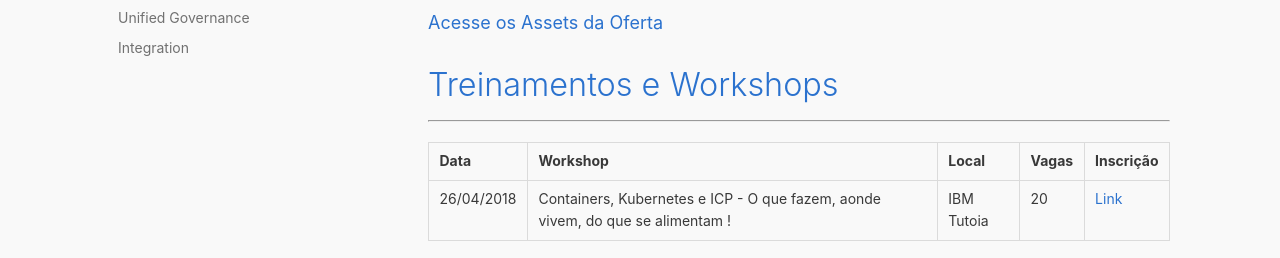
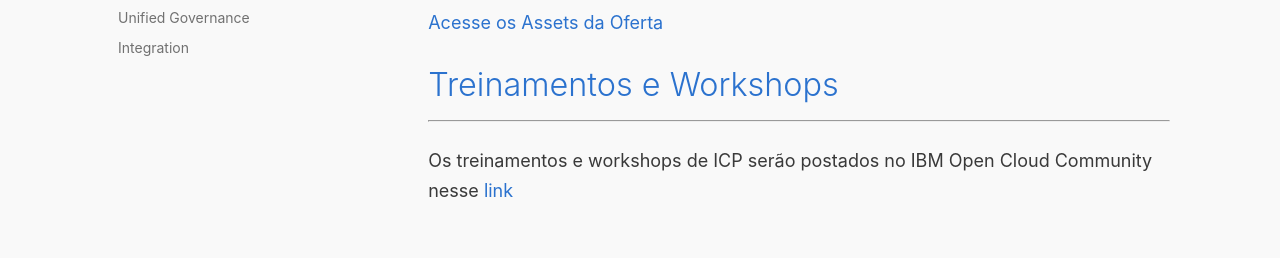
Before and after one commit to fdesouzas/ibmpartners.github.io, a plain HTML site: page docs/icp-ofer-01.html in a window 1280 px wide. Shown: the part 740-998 px from the top of the page. Drawn offline with nearby package versions, Linux system fonts and the light colour scheme.

Commit message:
change link

```diff
--- a/docs/icp-ofer-01.html
+++ b/docs/icp-ofer-01.html
@@ -17,14 +17,7 @@
 <br /></p>
 <h2><a class="anchor" aria-hidden="true" id="treinamentos-e-workshops"></a><a href="#treinamentos-e-workshops" aria-hidden="true" class="hash-link"><svg class="hash-link-icon" aria-hidden="true" height="16" version="1.1" viewBox="0 0 16 16" width="16"><path fill-rule="evenodd" d="M4 9h1v1H4c-1.5 0-3-1.69-3-3.5S2.55 3 4 3h4c1.45 0 3 1.69 3 3.5 0 1.41-.91 2.72-2 3.25V8.59c.58-.45 1-1.27 1-2.09C10 5.22 8.98 4 8 4H4c-.98 0-2 1.22-2 2.5S3 9 4 9zm9-3h-1v1h1c1 0 2 1.22 2 2.5S13.98 12 13 12H9c-.98 0-2-1.22-2-2.5 0-.83.42-1.64 1-2.09V6.25c-1.09.53-2 1.84-2 3.25C6 11.31 7.55 13 9 13h4c1.45 0 3-1.69 3-3.5S14.5 6 13 6z"></path></svg></a>Treinamentos e Workshops</h2>
 <hr>
-<table>
-<thead>
-<tr><th>Data</th><th>Workshop</th><th>Local</th><th>Vagas</th><th>Inscrição</th></tr>
-</thead>
-<tbody>
-<tr><td>26/04/2018</td><td>Containers, Kubernetes e ICP - O que fazem, aonde vivem, do que se alimentam !</td><td>IBM Tutoia</td><td>20</td><td><a href="https://docs.google.com/forms/d/e/1FAIpQLSfjvcHabR2gU3H7XY5wJ3TeaJy-98sTdxKG3yAdIq4SYEXULA/viewform">Link</a></td></tr>
-</tbody>
-</table>
+<p>Os treinamentos e workshops de ICP serão postados no IBM Open Cloud Community nesse <a href="https://ibmcloudbrazil.github.io/docs/icp-treina-01.html">link</a></p>
 <p><br /></p>
 <h2><a class="anchor" aria-hidden="true" id="casos-de-referencia"></a><a href="#casos-de-referencia" aria-hidden="true" class="hash-link"><svg class="hash-link-icon" aria-hidden="true" height="16" version="1.1" viewBox="0 0 16 16" width="16"><path fill-rule="evenodd" d="M4 9h1v1H4c-1.5 0-3-1.69-3-3.5S2.55 3 4 3h4c1.45 0 3 1.69 3 3.5 0 1.41-.91 2.72-2 3.25V8.59c.58-.45 1-1.27 1-2.09C10 5.22 8.98 4 8 4H4c-.98 0-2 1.22-2 2.5S3 9 4 9zm9-3h-1v1h1c1 0 2 1.22 2 2.5S13.98 12 13 12H9c-.98 0-2-1.22-2-2.5 0-.83.42-1.64 1-2.09V6.25c-1.09.53-2 1.84-2 3.25C6 11.31 7.55 13 9 13h4c1.45 0 3-1.69 3-3.5S14.5 6 13 6z"></path></svg></a>Casos de referência</h2>
 <hr>
```
